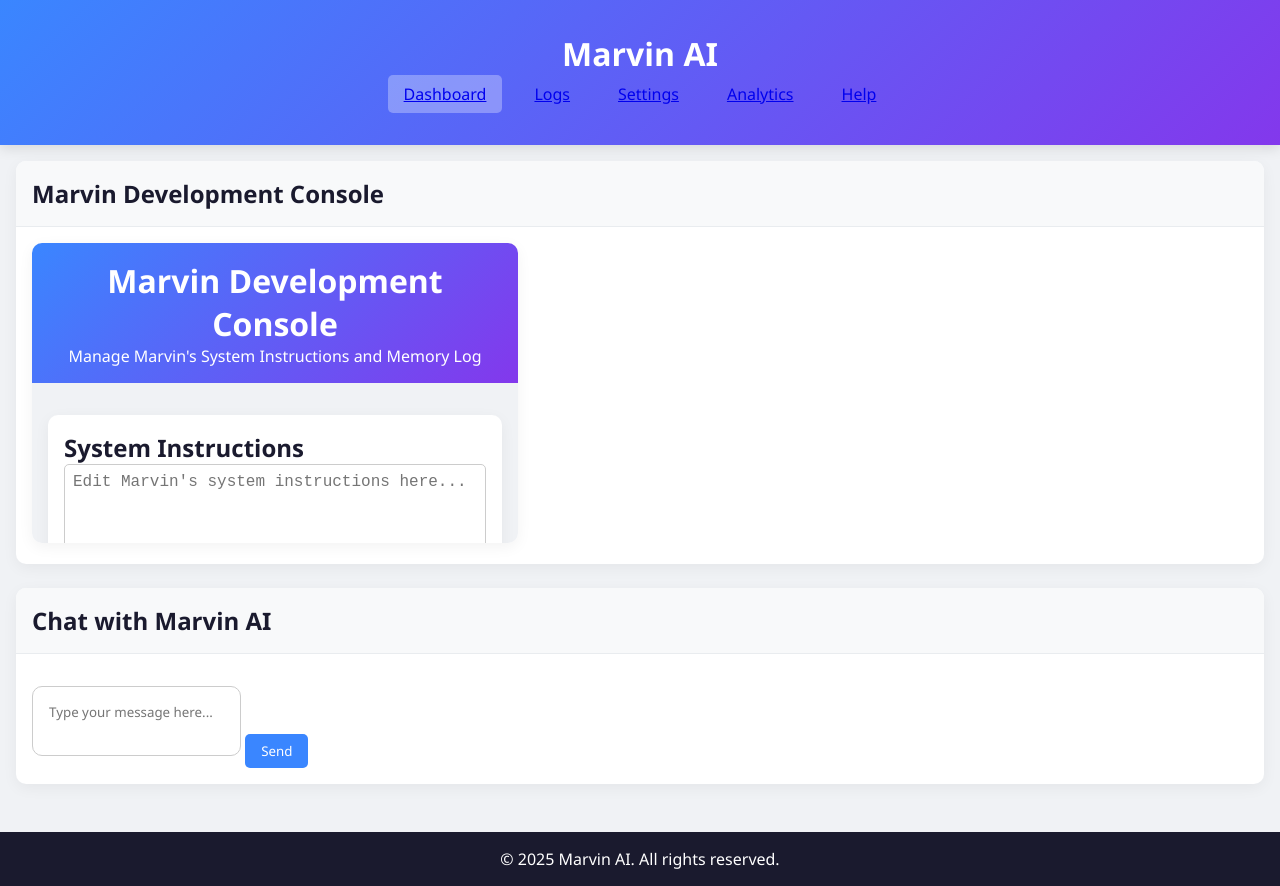
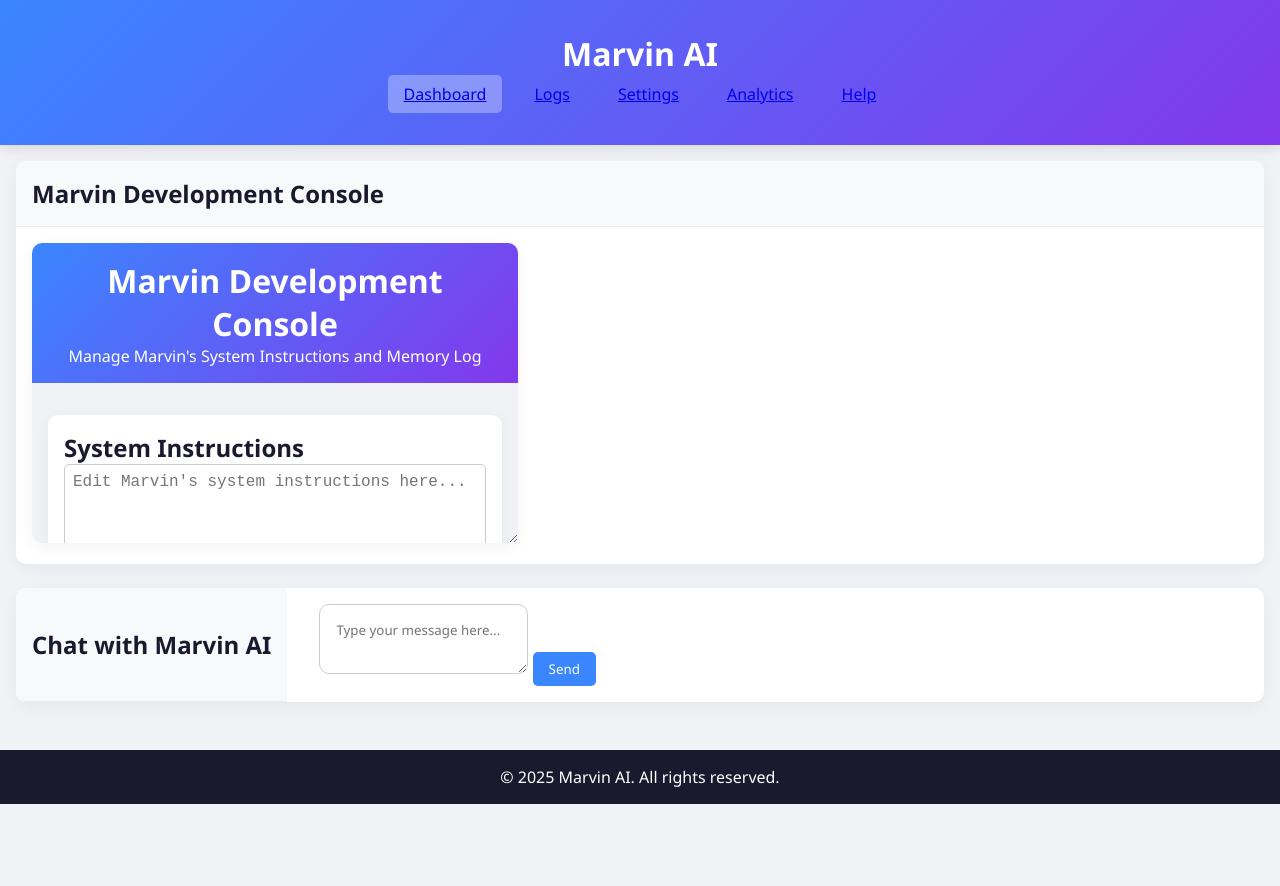
Before and after one commit to fadi41/Marvin-0.1, a plain HTML site: page index.html in a window 1280 px wide. After the commit the page ends 804 px from the top, so only its background shows below. Drawn offline with Linux system fonts and the light colour scheme.

Commit message:
Update index.html

```diff
--- a/index.html
+++ b/index.html
@@ -99,11 +99,13 @@
       border: none;
       border-radius: 10px;
       box-shadow: 0 4px 15px rgba(0, 0, 0, 0.05);
+      resize:both;
     }
     .chat-box {
       flex: 1;
       display: flex;
-      flex-direction: column;
+      flex-direction: column
+      resize:both;
       gap: 1rem;
     }
     .chat-box textarea {
@@ -111,7 +113,7 @@
       padding: 1rem;
       border: 1px solid #ccc;
       border-radius: 10px;
-      resize: none;
+      resize:both;
     }
     .chat-box button {
       padding: 0.5rem 1rem;
```
